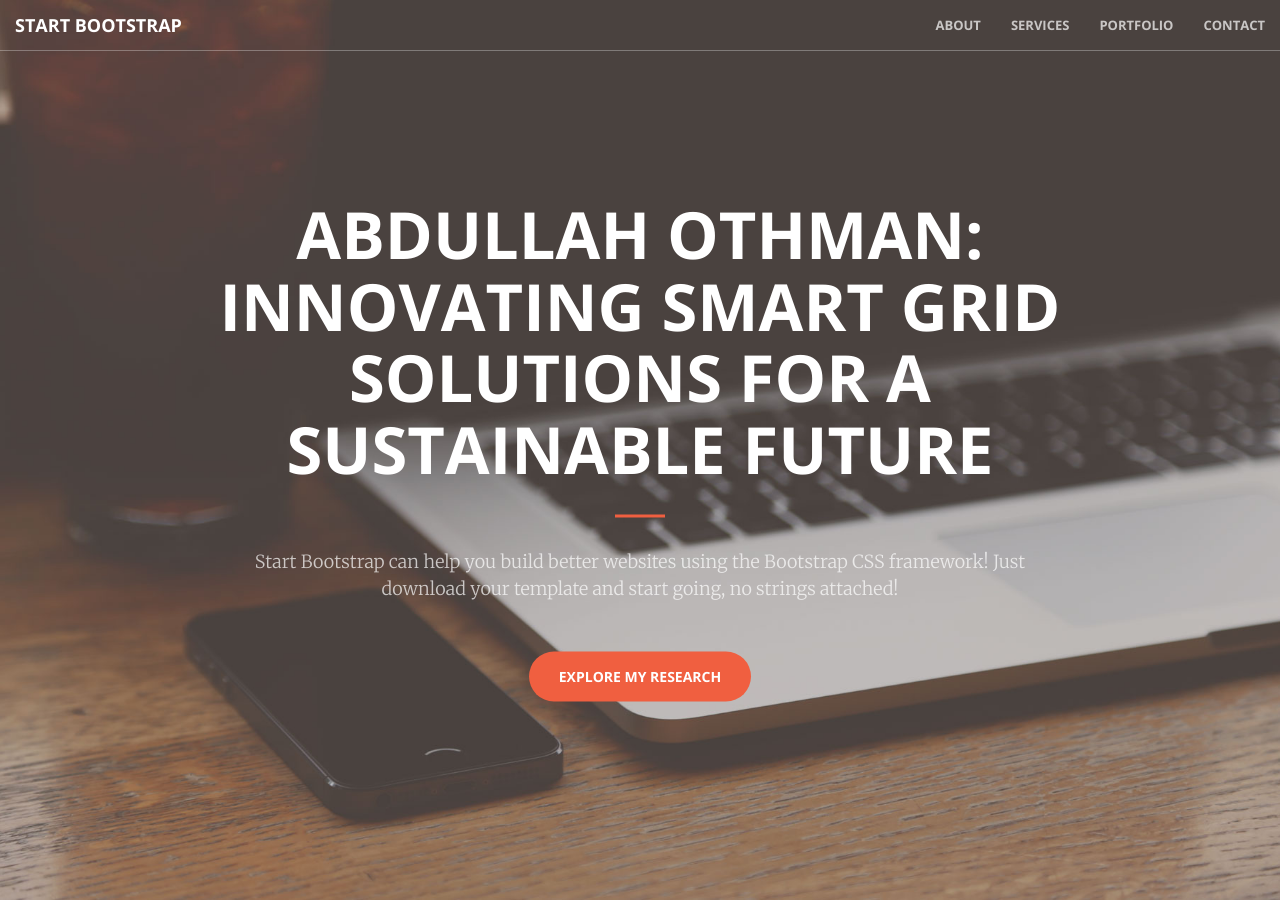
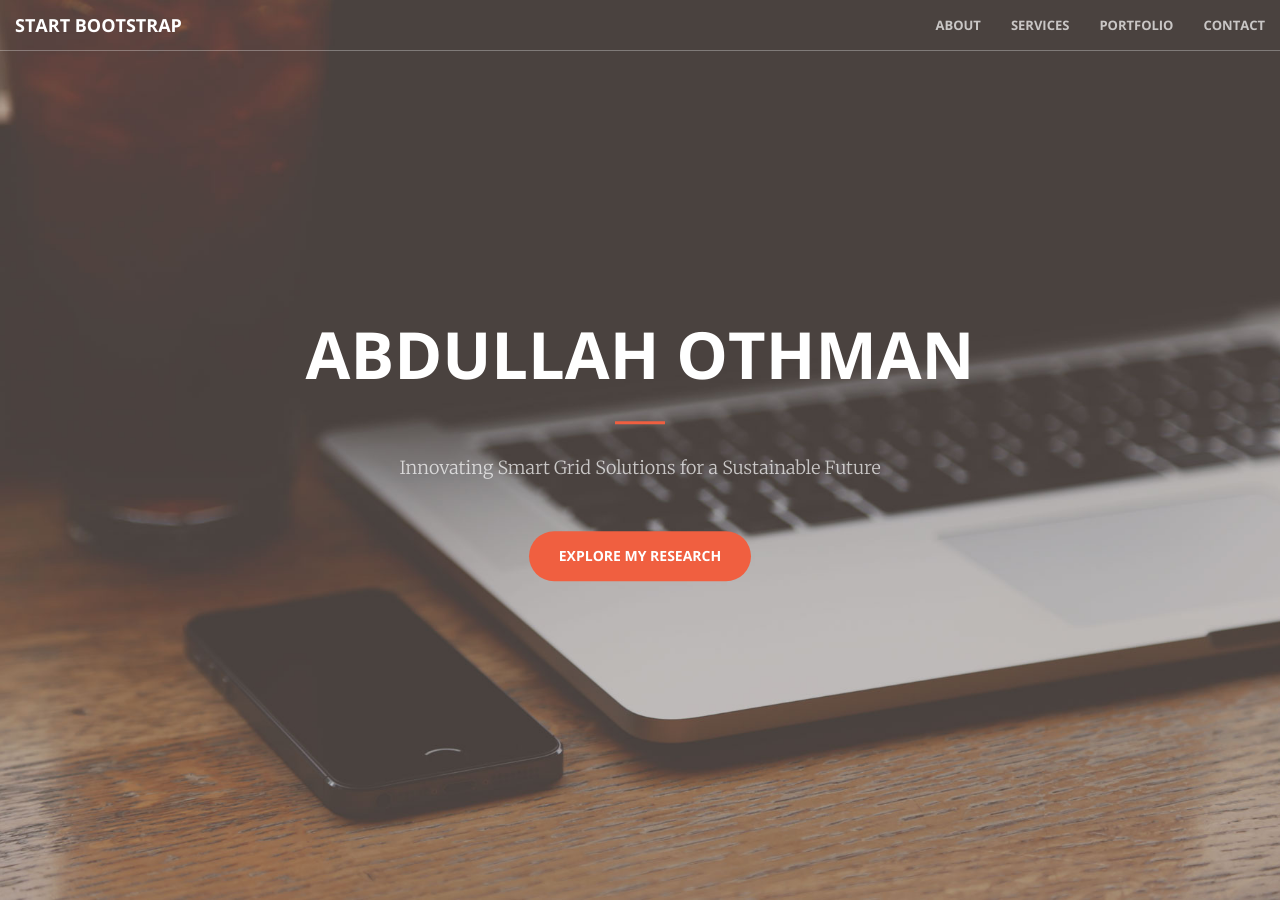
Before and after one commit to aboody0502/portfolio, a Jekyll site: the page built from index.html, in a window 1280 px wide and 900 px high. Built offline with Jekyll 4.4.1, drawn with Linux system fonts in a browser that asks for light colours.

Commit message:
Updated site with personal header3

```diff
--- a/_includes/header.html
+++ b/_includes/header.html
@@ -1,9 +1,9 @@
 <header>
     <div class="header-content">
         <div class="header-content-inner">
-            <h1>Abdullah Othman: Innovating Smart Grid Solutions for a Sustainable Future</h1>
+            <h1>Abdullah Othman</h1>
             <hr>
-            <p>Start Bootstrap can help you build better websites using the Bootstrap CSS framework! Just download your template and start going, no strings attached!</p>
+            <p>Innovating Smart Grid Solutions for a Sustainable Future</p>
             <a href="#about" class="btn btn-primary btn-xl page-scroll">Explore My Research</a>
         </div>
     </div>
```
